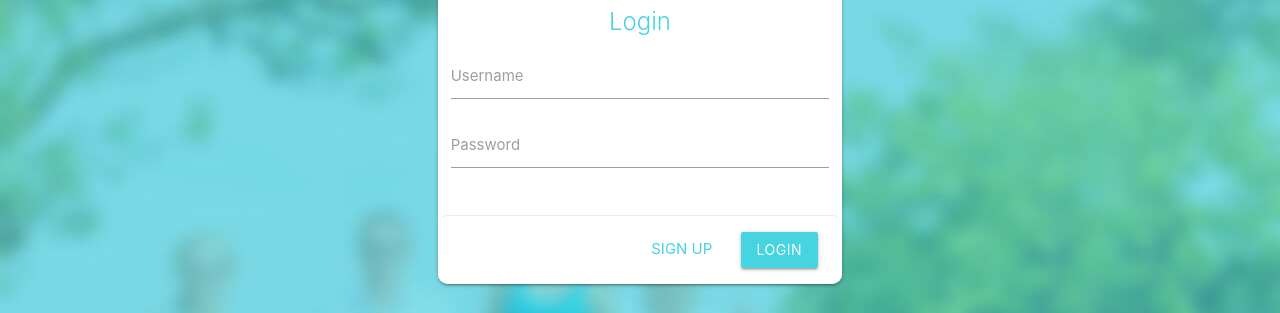
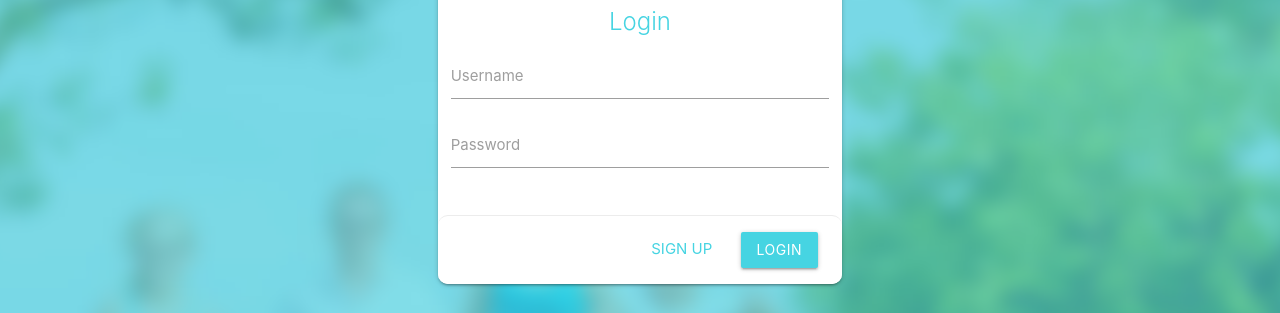
Before and after one commit to johnmichaelrivera/OHC, a plain HTML site: page index.html in a window 1280 px wide. Shown: the part 110-423 px from the top of the page. Drawn offline with nearby package versions, Linux system fonts and the light colour scheme; no server answers.

Commit message:
Add files via upload

```diff
--- a/assets/css/login.css
+++ b/assets/css/login.css
@@ -1,8 +1,50 @@
 /*login*/
-body{
+/*body{
     background-image: url('../img/background.jpg');
     background-position: center center;
     background-size:100% auto;
     height:100%;
     width:100%;
+}*/
+
+
+body:before{
+    content: "";
+    position: fixed;
+    left: -5%;
+    top: -5%;
+    z-index: -1;
+    display: block;
+    background-image: url('../img/background.jpg');
+    background-position: center center;
+    background-size: 100% auto;
+    width: 110%;
+    height: 105%;
+    -webkit-filter: blur(5px);
+    -moz-filter: blur(5px);
+    -o-filter: blur(5px);
+    -ms-filter: blur(5px);
+    filter: blur(5px);
 }
+
+body {
+    display: flex;
+    min-height: 100vh;
+    flex-direction: column;
+}
+main {
+    flex: 1 0 auto;
+}
+
+.flex{
+  display: flex;
+  flex-wrap: wrap;
+}
+
+.info{
+    display: none;
+}
+
+.pac-container {
+    z-index: 10000 !important;
+}
```
